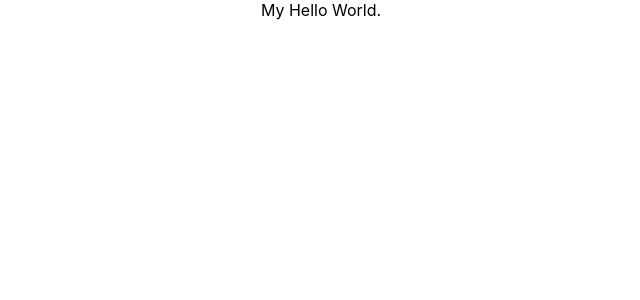
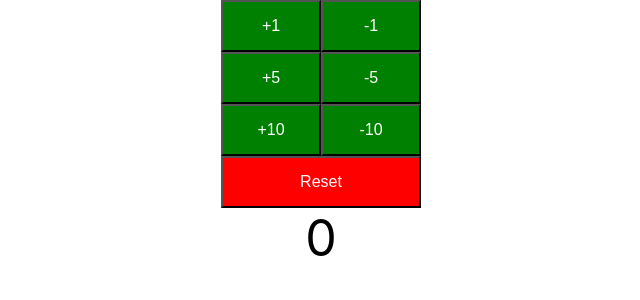
Before and after one commit to afroth/React_Todo, a React (Create React App) app: page / in a window 1280 px wide. Shown: the top 300 px of the page, without its empty margins (319-959 px from the left). Built offline with nearby package versions, Linux system fonts and the light colour scheme.

Commit message:
made counter

```diff
--- a/src/App.js
+++ b/src/App.js
@@ -1,14 +1,41 @@
 import React, { Component } from 'react';
-import logo from './logo.svg';
+import FirstComponent from './components/learning-examples/FirstComponent'
+import SecondComponent from './components/learning-examples/SecondComponent'
+import ThirdComponent from './components/learning-examples/ThirdComponent'
+import Counter from "./components/counter/Counter";
+
 import './App.css';
+
 
 class App extends Component {
   render() {
     return (
         <div className="App">
-         My Hello World.
+            <Counter/>
         </div>
     );
   }
 }
+
+
+
+
+
+/*class LearningComponents extends Component{
+
+    render() {
+        return (
+            <div className="LearningComponents">
+                My Hello World.
+                <FirstComponent/>
+                <SecondComponent/>
+                <ThirdComponent/>
+
+            </div>
+        );
+    }
+
+
+}
+*/
 export default App;
--- /dev/null
+++ b/src/components/counter/Counter.css
@@ -0,0 +1,20 @@
+button{
+    background-color: green;
+    font-size: 16px;
+    color: white;
+    padding: 15px 30px;
+    width: 100px;
+
+}
+.count{
+
+    font-size: 50px;
+    padding: 15px 30px;
+}
+.reset{
+    background-color: red;
+    font-size: 16px;
+    color: white;
+    padding: 15px 30px;
+    width: 200px;
+}
--- /dev/null
+++ b/src/components/counter/Counter.jsx
@@ -0,0 +1,77 @@
+import React, {Component} from "react";
+import './Counter.css'
+
+
+
+class Counter extends Component{
+
+    constructor() {
+        super();
+        this.state = {
+            counter: 0
+        }
+        this.increment= this.increment.bind(this);
+        this.decrement = this.decrement.bind(this);
+        this.reset = this.reset.bind(this);
+    }
+
+    render() {
+        return (
+            <div className="Counter">
+                <CounterButton by={1} incrementMethod = {this.increment} decrementMethod= {this.decrement}/>
+                <CounterButton by={5} incrementMethod = {this.increment} decrementMethod = {this.decrement}/>
+                <CounterButton by={10} incrementMethod = {this.increment} decrementMethod = {this.decrement}/>
+                <div>
+                    <button className = "reset" onClick = {this.reset}>Reset</button>
+                </div>
+
+                <span className="count">{this.state.counter}</span>
+
+            </div>
+        );
+    }
+    reset(by){
+        this.setState(
+            (prevState)=>{
+                return {counter: 0}
+            });
+
+    }// end reset
+
+    increment(by){
+        this.setState(
+            (prevState)=>{
+           return {counter: prevState.counter + by}
+        });
+
+   }// end increment
+    decrement(by){
+        this.setState(
+            (prevState)=>{
+                return {counter: prevState.counter - by}
+            });
+
+    }// end decrement
+}
+
+//***************************************************************************************
+class CounterButton extends Component{
+    constructor() {
+        super();
+        // this.state = {
+        //     counter: 0
+        // }
+        // this.increment= this.increment.bind(this);
+        // this.decrement = this.decrement.bind(this);
+    }
+    render ()  {
+        return (
+            <div className="CounterButton">
+                <button onClick={() =>this.props.incrementMethod(this.props.by)}>+{this.props.by}</button>
+                <button onClick={() =>this.props.decrementMethod(this.props.by)}>-{this.props.by}</button>
+            </div>
+        )
+    };// end render
+}
+
+export default Counter
--- /dev/null
+++ b/src/components/learning-examples/FirstComponent.jsx
@@ -0,0 +1,12 @@
+import React, {Component} from "react";
+
+class FirstComponent extends Component {
+    render() {
+        return (
+            <div className="App">
+                My First Component.
+            </div>
+        );
+    }
+}
+export default FirstComponent
--- /dev/null
+++ b/src/components/learning-examples/SecondComponent.jsx
@@ -0,0 +1,13 @@
+import React, {Component} from "react";
+
+// class component
+class SecondComponent extends Component {
+    render() {
+        return (
+            <div className="SecondComponent">
+                My Second Component.
+            </div>
+        );
+    }
+}
+export default SecondComponent
--- /dev/null
+++ b/src/components/learning-examples/ThirdComponent.jsx
@@ -0,0 +1,11 @@
+import React, {Component} from "react";
+
+ function ThirdComponent(){
+    return (
+        <div className="ThirdComponent">
+            My Third Component.
+        </div>
+    );
+
+}
+export default ThirdComponent
```
